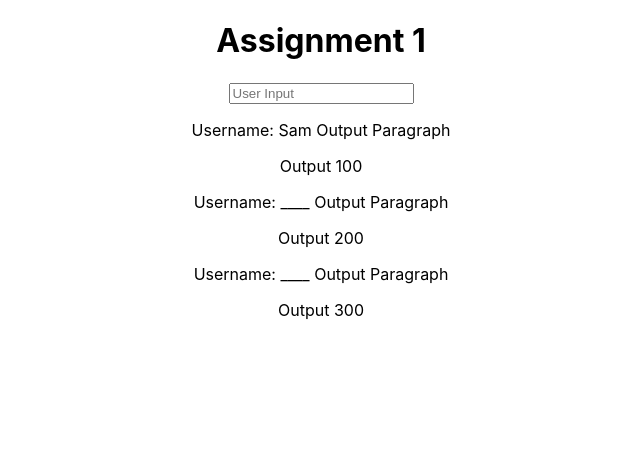
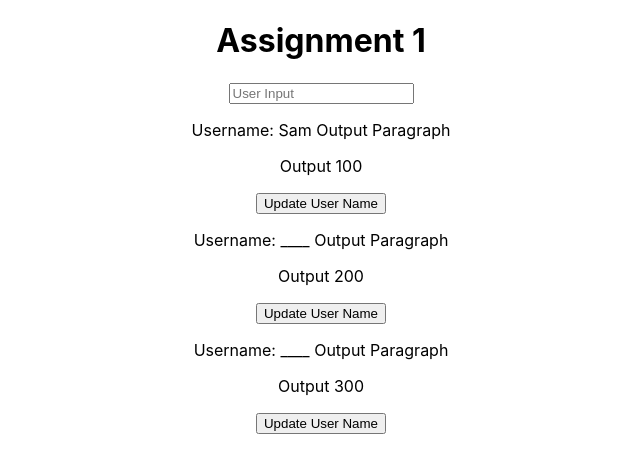
Before and after one commit to Board-Ape/rcp-a1, a React (Create React App) app: page / in a window 1280 px wide. Shown: the top 472 px of the page, without its empty margins (319-959 px from the left). Built offline with nearby package versions, Linux system fonts and the light colour scheme.

Commit message:
Updating username;

```diff
--- a/src/App.js
+++ b/src/App.js
@@ -11,12 +11,18 @@ class App extends Component {
     }
   }
 
+  updateUserName = () => {
+    this.setState({
+      username: "Obama!"
+    })
+  }
+
   render() {
     return (
       <div className="App">
         <h1>Assignment 1</h1>
         <UserInput />
-        <UserOutput content="Output 100" username={this.state.username}/>
+        <UserOutput content="Output 100" username={this.state.username} updateUserName={this.updateUserName}/>
         <UserOutput content="Output 200" />
         <UserOutput content="Output 300" />
       </div>
--- a/src/UserOutput/UserOutput.js
+++ b/src/UserOutput/UserOutput.js
@@ -5,6 +5,7 @@ const userOutput = (props) => {
         <div>
             <p>Username: {props.username ? props.username : '____'} Output Paragraph</p>
             <p>{props.content}</p>
+            <button onClick={props.updateUserName}>Update User Name</button>
         </div>
     )
 }
```
